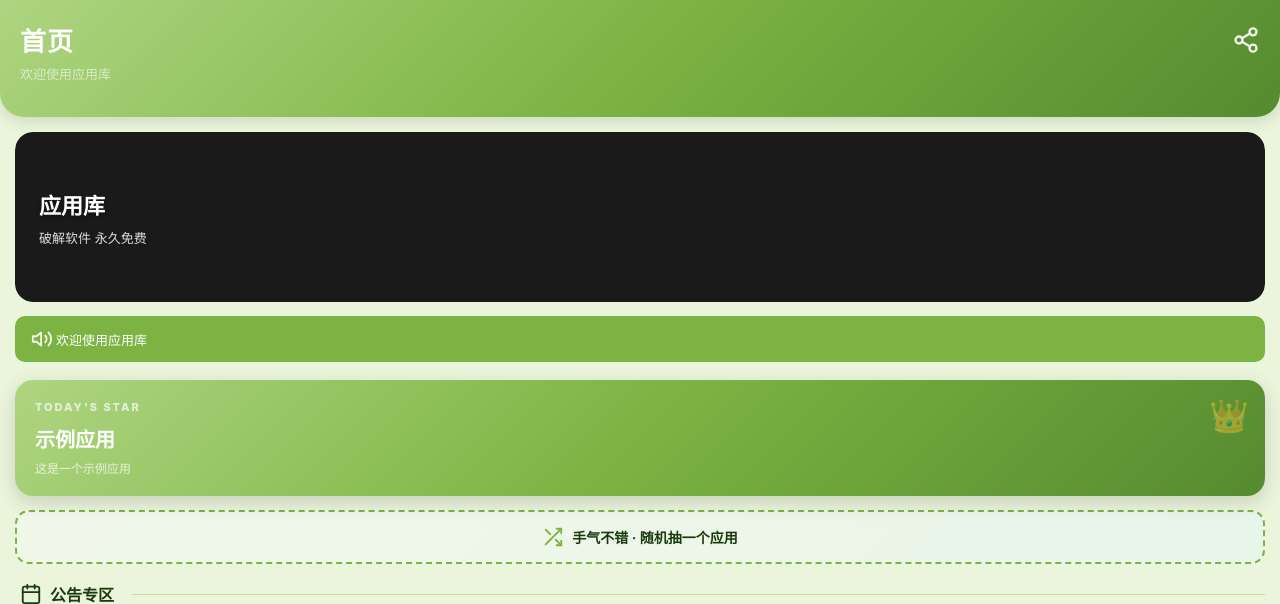
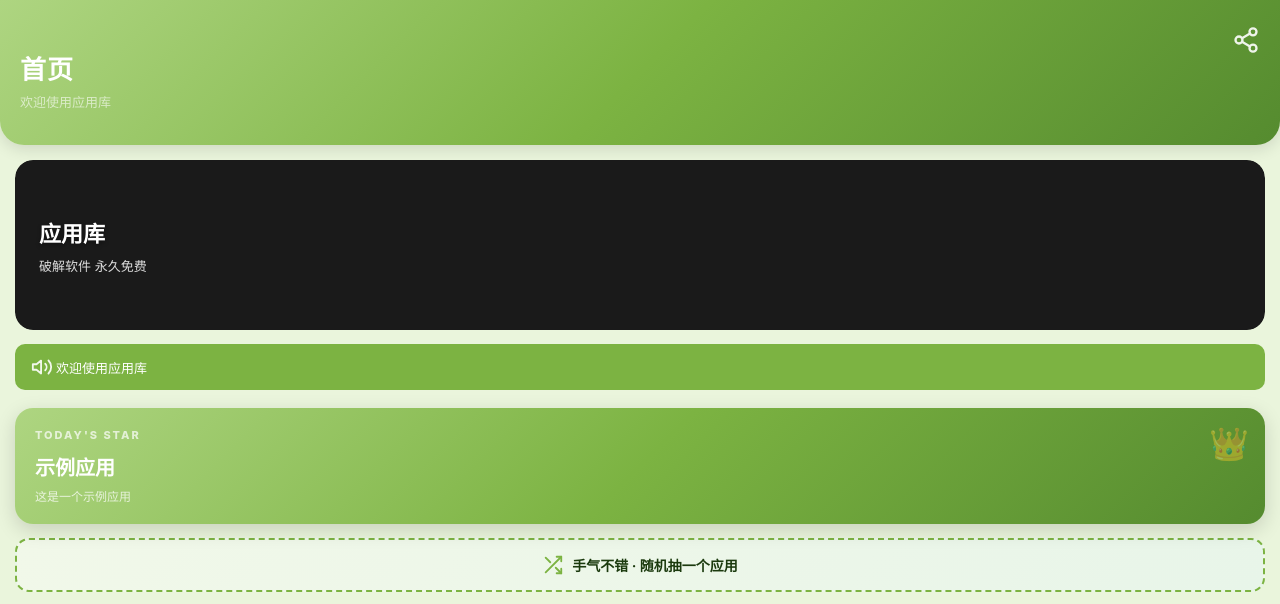
Before and after one commit to maidang232/appstore, a Flask app: page /store in a window 1280 px wide. Shown: the top 604 px of the page. Run offline with Flask 3, Linux system fonts and the light colour scheme; data comes from the database, SQL or seed files in the repository.

Commit message:
Update store.html

```diff
--- a/templates/store.html
+++ b/templates/store.html
@@ -11,7 +11,7 @@ body{background:var(--bg);color:var(--text);padding-bottom:60px;overflow-x:hidde
 .page{display:none}.page.active{display:block}
 .icon{width:22px;height:22px;display:block}
 .icon-lg{width:28px;height:28px}
-.top-bar{background:var(--grad);padding:22px 20px 34px;color:var(--top-text);border-radius:0 0 24px 24px;position:relative;box-shadow:0 4px 16px rgba(0,0,0,.12);transition:background .3s}
+.top-bar{background:var(--grad);padding:50px 20px 34px;color:var(--top-text);border-radius:0 0 24px 24px;position:relative;box-shadow:0 4px 16px rgba(0,0,0,.12);transition:background .3s}
 .top-bar h1{font-size:26px;font-weight:800;letter-spacing:1px}
 .top-bar p{font-size:13px;opacity:.6;margin-top:5px}
 .top-bar .share-icon{position:absolute;right:20px;top:26px;cursor:pointer;opacity:.9}
```
